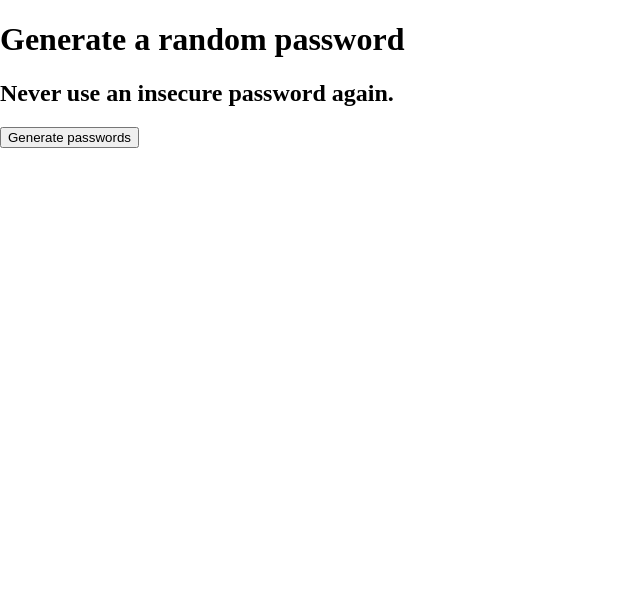
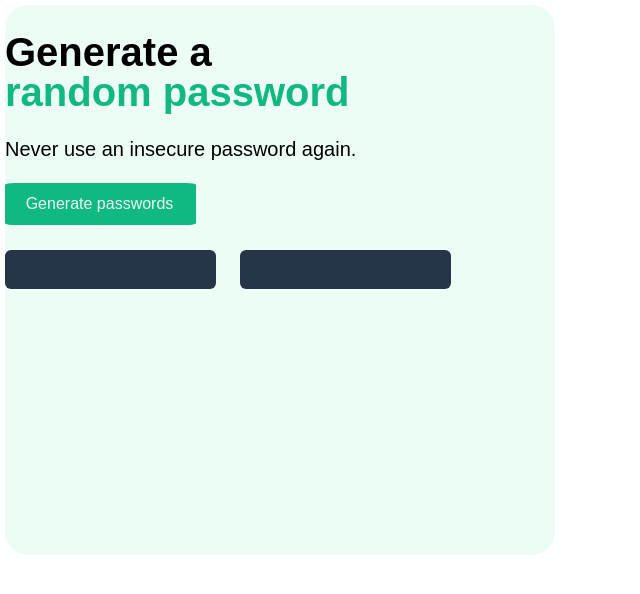
Before and after one commit to MsClueless/Password-Generator, a plain HTML site: page index.html in a window 1280 px wide. Shown: the whole page, without its empty margins (0-640 px from the left). Drawn offline with Linux system fonts and the light colour scheme.

Commit message:
html and css done

```diff
--- a/index.css
+++ b/index.css
@@ -1,3 +1,75 @@
 body {
     margin: 0;
+    font-family: Arial, Helvetica, sans-serif;
 }
+
+#main {
+    background-color: #ECFDF5;
+
+    height: 550px;
+    width: 550px;
+    top: 64px;
+    left: 61px;
+    border: white solid 5px;
+    border-radius: 5%;
+}
+
+
+
+h1 {
+    font-weight: 800;
+    font-size: 40px;
+    line-height: 40px;
+
+    width: 354px;
+    height: 80px;
+    top: 115px;
+    left: 52px;
+}
+
+#green {
+    color: #10B981;
+}
+
+h2 {
+    font-weight: 400;
+    font-size: 20px;
+    line-height: 20px;
+    columns: #6B7280;
+    width: 372px;
+    height: 28px;
+    top: 205px;
+    left: 52px;
+}
+
+#generateButton {
+    background-color: #10B981;
+    color: #ECFDF5;
+    padding: 9px 17px 9px 15px;
+    border: none;
+    border-radius: 5%;
+    width: 191px;
+    height: 42px;
+    font-size: 16px;
+    font-weight: 500;
+}
+
+.container {
+    width: 211px;
+    height: 39px;
+    top: 396px;
+    border-radius: 6px;
+    background-color: #273549;
+    color: #5DEF92;
+    margin-top: 25px;
+    text-align: center;
+    line-height: 32px;
+    font-weight: 500;
+    font-size: 16px;
+
+}
+
+#passwords {
+    display: flex;
+    gap: 24px;
+}
--- a/index.html
+++ b/index.html
@@ -7,12 +7,18 @@
 </head>
 
 <body>
-    <h1>Generate a random password</h1>
-    <h2>Never use an insecure password again.</h2>
-    <button id="generateButton">Generate passwords</button>
-    <div id="passwords">
-        <p id="password1"></p>
-        <p id="password2"></p>
+    <div id="main">
+
+        <h1>Generate a <br>
+            <span id="green">random password</span>
+        </h1>
+        <h2>Never use an insecure password again.</h2>
+        <button id="generateButton">Generate passwords</button>
+        <div id="passwords">
+            <div id="password1" class="container"></div>
+            <div id="password2" class="container"></div>
+        </div>
+
     </div>
     <script src="index.js"></script>
 </body>
--- a/index.js
+++ b/index.js
@@ -5,10 +5,12 @@ let createPasswordTwo = document.getElementById("password2")
 
 
 generateButton.addEventListener("click", function () {
-    let randomChars = Math.floor(Math.random() * characters.length);
-    console.log(randomChars);
+
+
     for (let i = 0; i < 16; i++) {
-        createPasswordOne.textContent += characters[randomChars]
+        let randomChars = Math.floor(Math.random() * characters.length);
+        createPasswordOne.textContent += characters[randomChars];
+        createPasswordTwo.textContent += characters[randomChars]
     }
 
 
```
